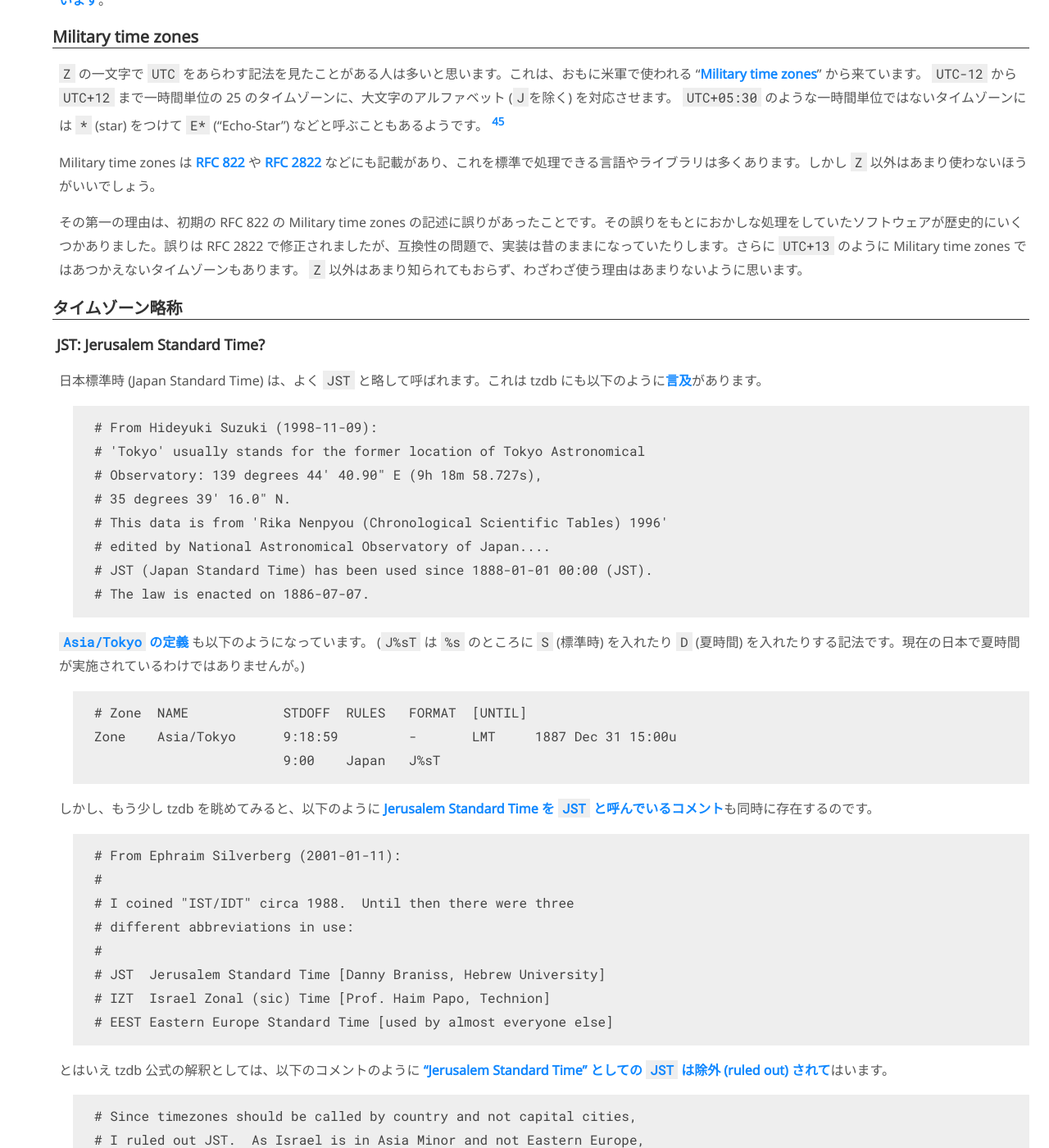
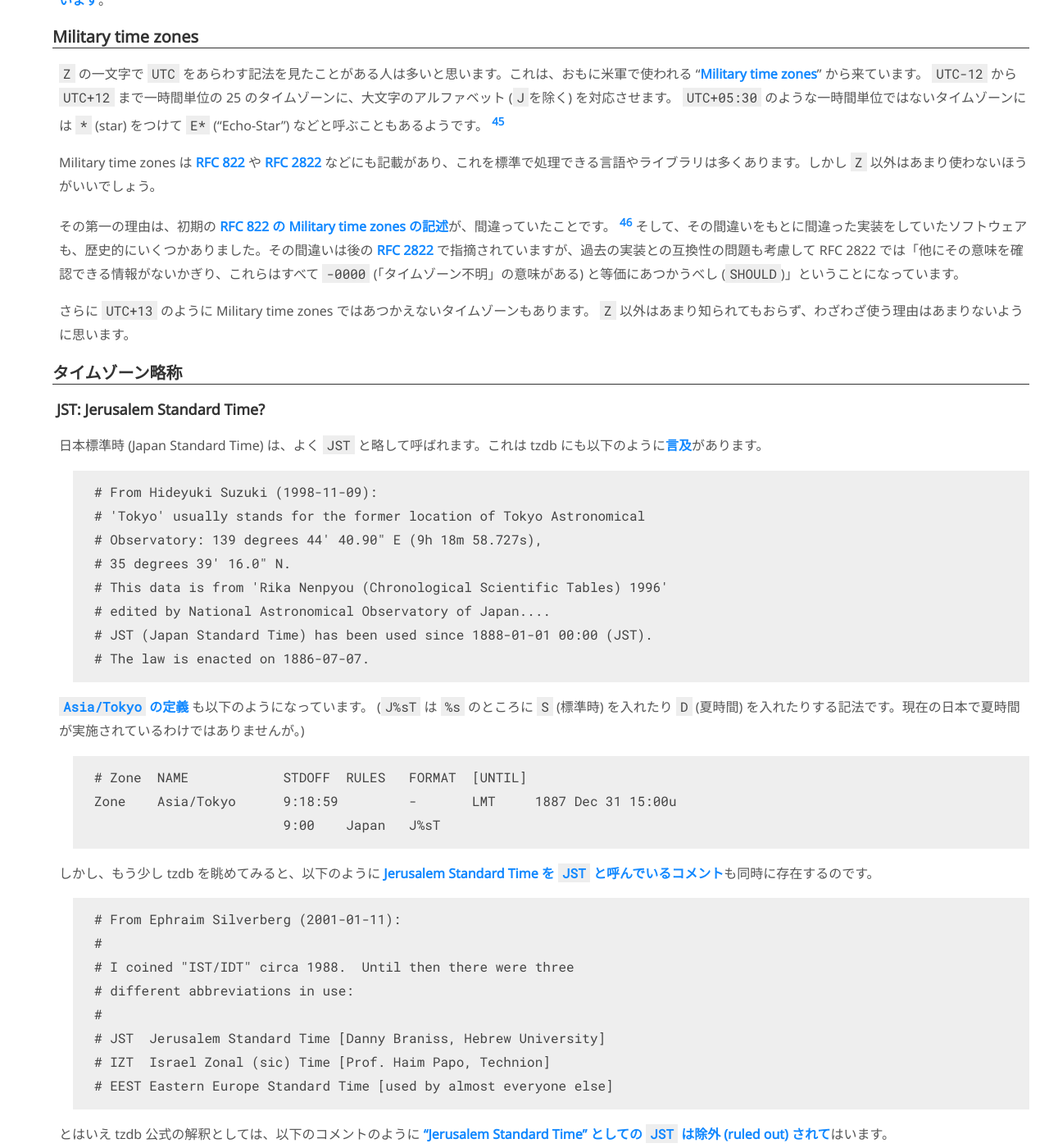
Before and after one commit to dmikurube/writings, a Jekyll site: the page built from articles/curse-of-timezones-common-ja.md, in a window 1280 px wide and 1400 px high, scrolled down 7316 px. Shown: the whole window at 82% size. Built offline with Jekyll 4.4.1, drawn with Linux system fonts in a browser that asks for light colours; some of the changed text lies outside the part shown.

Commit message:
Military time zones in RFC 822

```diff
--- a/articles/curse-of-timezones-common-ja.md
+++ b/articles/curse-of-timezones-common-ja.md
@@ -292,7 +292,11 @@ Military time zones
 
 Military time zones は [RFC 822](https://datatracker.ietf.org/doc/html/rfc822) や [RFC 2822](https://datatracker.ietf.org/doc/html/rfc2822) などにも記載があり、これを標準で処理できる言語やライブラリは多くあります。しかし `Z` 以外はあまり使わないほうがいいでしょう。
 
-その第一の理由は、初期の RFC 822 の Military time zones の記述に誤りがあったことです。その誤りをもとにおかしな処理をしていたソフトウェアが歴史的にいくつかありました。誤りは RFC 2822 で修正されましたが、互換性の問題で、実装は昔のままになっていたりします。さらに `UTC+13` のように Military time zones ではあつかえないタイムゾーンもあります。 `Z` 以外はあまり知られてもおらず、わざわざ使う理由はあまりないように思います。
+その第一の理由は、初期の [RFC 822 の Military time zones の記述](https://datatracker.ietf.org/doc/html/rfc822#section-5.2)が、間違っていたことです。 [^rfc-822-error] そして、その間違いをもとに間違った実装をしていたソフトウェアも、歴史的にいくつかありました。その間違いは後の [RFC 2822](https://datatracker.ietf.org/doc/html/rfc2822#section-4.3) で指摘されていますが、過去の実装との互換性の問題も考慮して RFC 2822 では「他にその意味を確認できる情報がないかぎり、これらはすべて `-0000` (「タイムゾーン不明」の意味がある) と等価にあつかうべし (`SHOULD`)」ということになっています。
+
+[^rfc-822-error]: 実際に米軍で使われているものと正負が逆だった、という、なかなか豪快な間違いでした。 RFC 822 は `A` を `-1` としていますが、実際に米軍で使われていた `A` は `+1` です。
+
+さらに `UTC+13` のように Military time zones ではあつかえないタイムゾーンもあります。 `Z` 以外はあまり知られてもおらず、わざわざ使う理由はあまりないように思います。
 
 タイムゾーン略称
 -----------------
```
